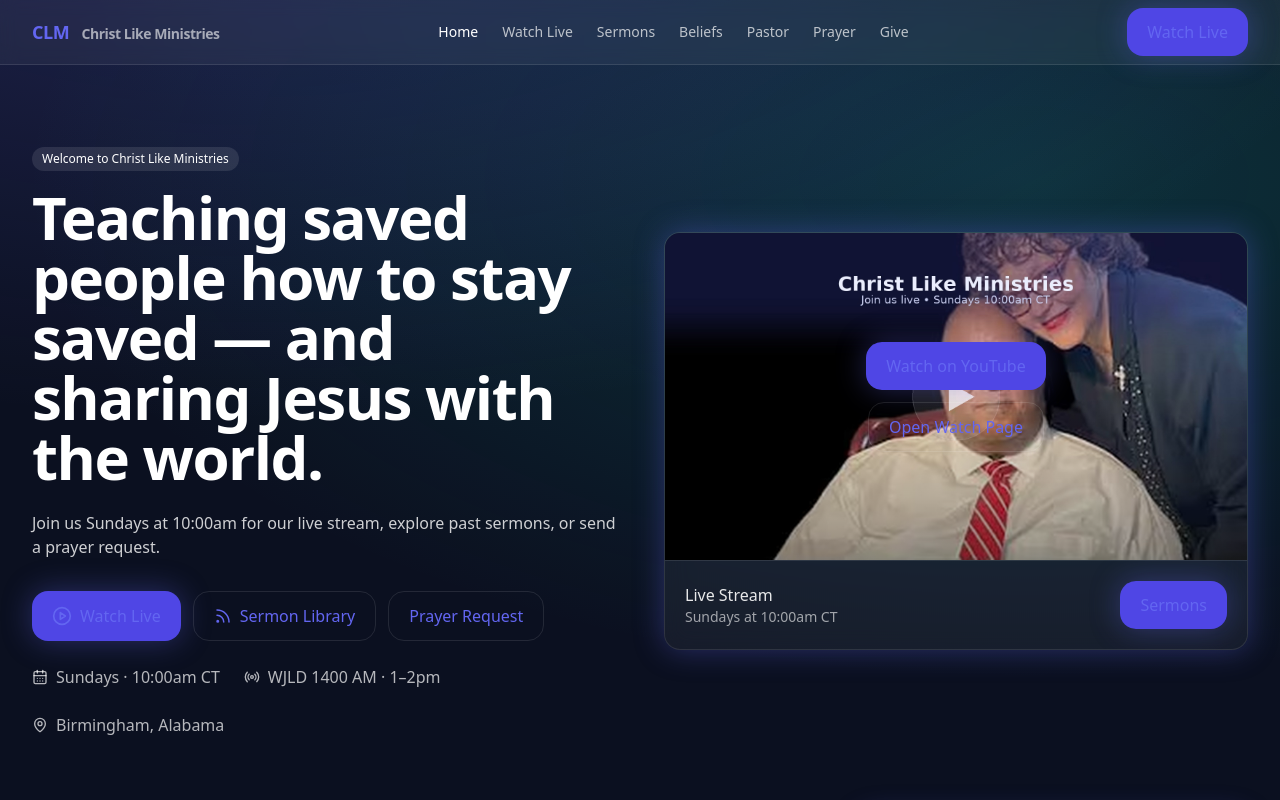
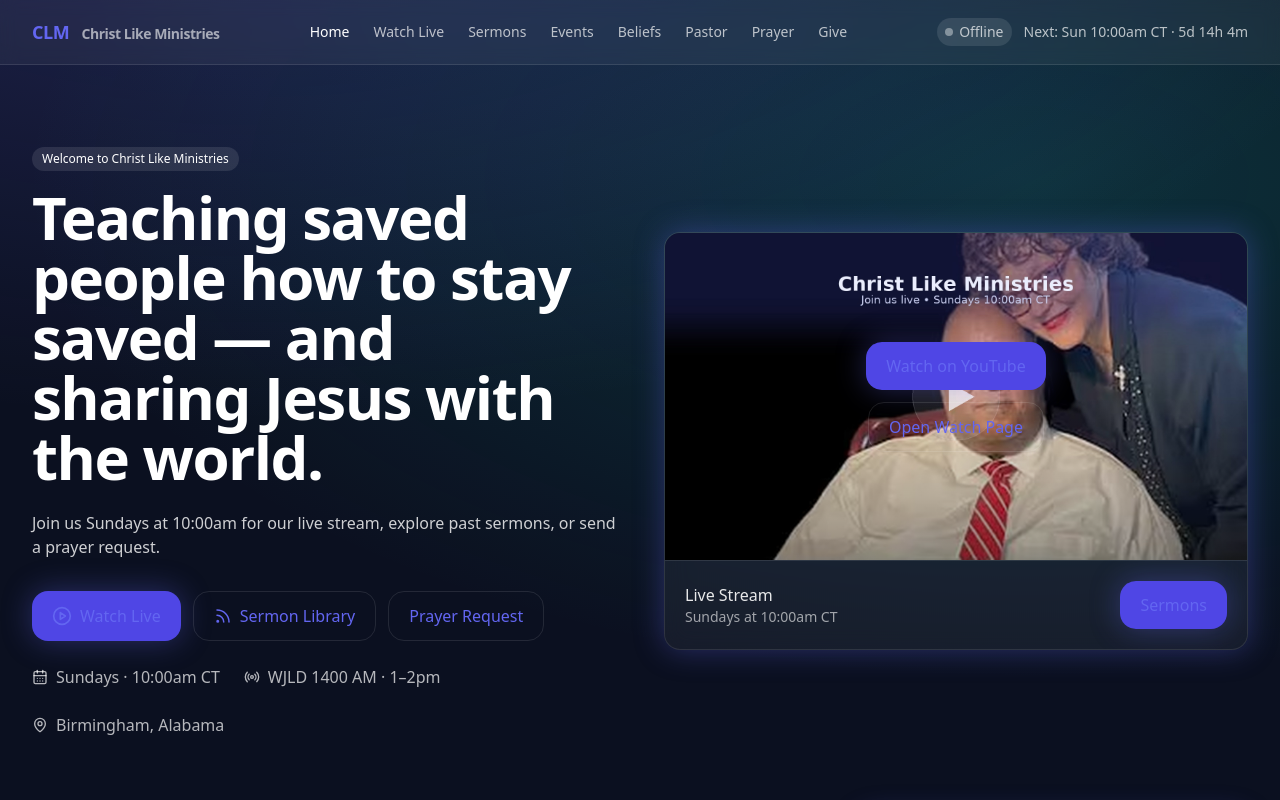
Before and after one commit to allenwmoorejr/clm, a Next.js app: page / in a window 1280 px wide. Shown: the top 800 px of the page. Built offline with nearby package versions, Linux system fonts and the light colour scheme; no server answers.

Commit message:
sparkle v2 II

```diff
--- a/components/Header.tsx
+++ b/components/Header.tsx
@@ -1,15 +1,20 @@
 "use client";
 import Link from "next/link";
 import { usePathname } from "next/navigation";
+import type { Route } from "next";
+import { LiveBadge } from "@/components/LiveBadge";
 
-const nav = [
-  { href: "/", label: "Home" },
-  { href: "/watch", label: "Watch Live" },
-  { href: "/sermons", label: "Sermons" },
-  { href: "/beliefs", label: "Beliefs" },
-  { href: "/pastor", label: "Pastor" },
-  { href: "/prayer", label: "Prayer" },
-  { href: "/give", label: "Give" },
+type NavItem = { href: Route; label: string };
+
+const nav: NavItem[] = [
+  { href: "/" as Route, label: "Home" },
+  { href: "/watch" as Route, label: "Watch Live" },
+  { href: "/sermons" as Route, label: "Sermons" },
+  { href: "/events" as Route, label: "Events" },
+  { href: "/beliefs" as Route, label: "Beliefs" },
+  { href: "/pastor" as Route, label: "Pastor" },
+  { href: "/prayer" as Route, label: "Prayer" },
+  { href: "/give" as Route, label: "Give" },
 ];
 
 export function Header() {
@@ -17,18 +22,29 @@
   return (
     <header className="sticky top-0 z-40 backdrop-blur supports-[backdrop-filter]:bg-white/5 border-b border-white/10">
       <div className="container flex items-center justify-between h-16">
-        <Link href="/" className="font-semibold tracking-tight text-lg">
+        <Link href={"/" as Route} className="font-semibold tracking-tight text-lg">
           CLM <span className="text-white/60 ml-2 text-sm">Christ Like Ministries</span>
         </Link>
+
         <nav className="hidden md:flex items-center gap-6">
-          {nav.map(item => (
-            <Link key={item.href} href={item.href}
-              className={`text-sm hover:text-white ${path === item.href ? "text-white" : "text-white/70"}`}>
+          {nav.map((item) => (
+            <Link
+              key={item.href}
+              href={item.href}
+              className={`text-sm hover:text-white ${path === item.href ? "text-white" : "text-white/70"}`}
+            >
               {item.label}
             </Link>
           ))}
         </nav>
-        <Link href="/watch" className="btn-primary md:inline-flex hidden">Watch Live</Link>
+
+        <div className="hidden md:block">
+          <LiveBadge />
+        </div>
+
+        <Link href={"/watch" as Route} className="btn-primary md:hidden inline-flex">
+          Watch Live
+        </Link>
       </div>
     </header>
   );
```
